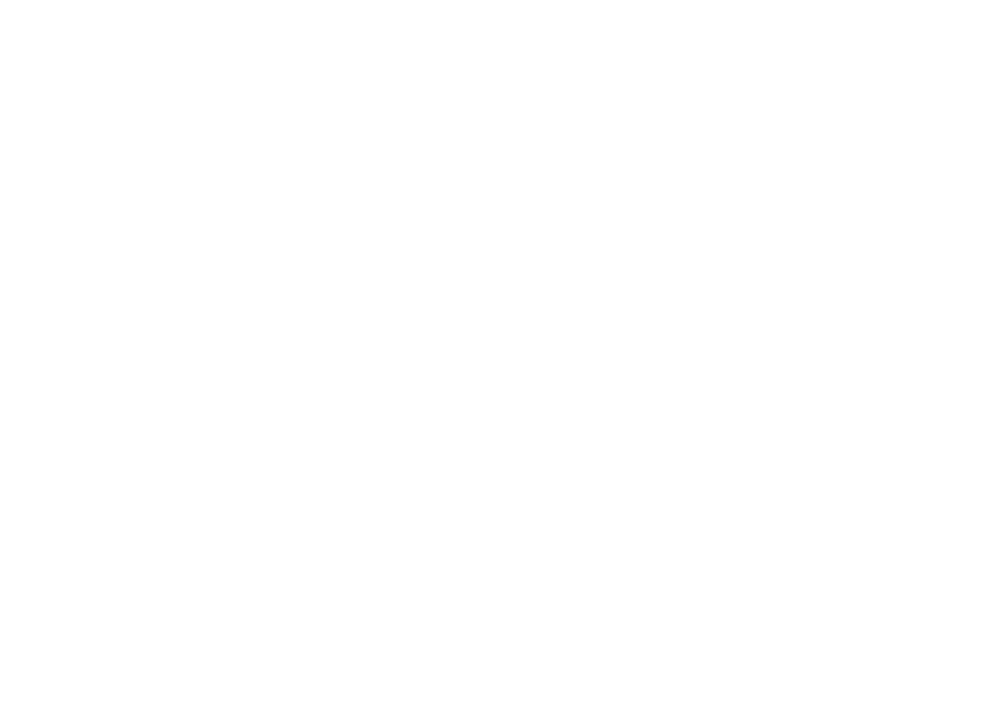
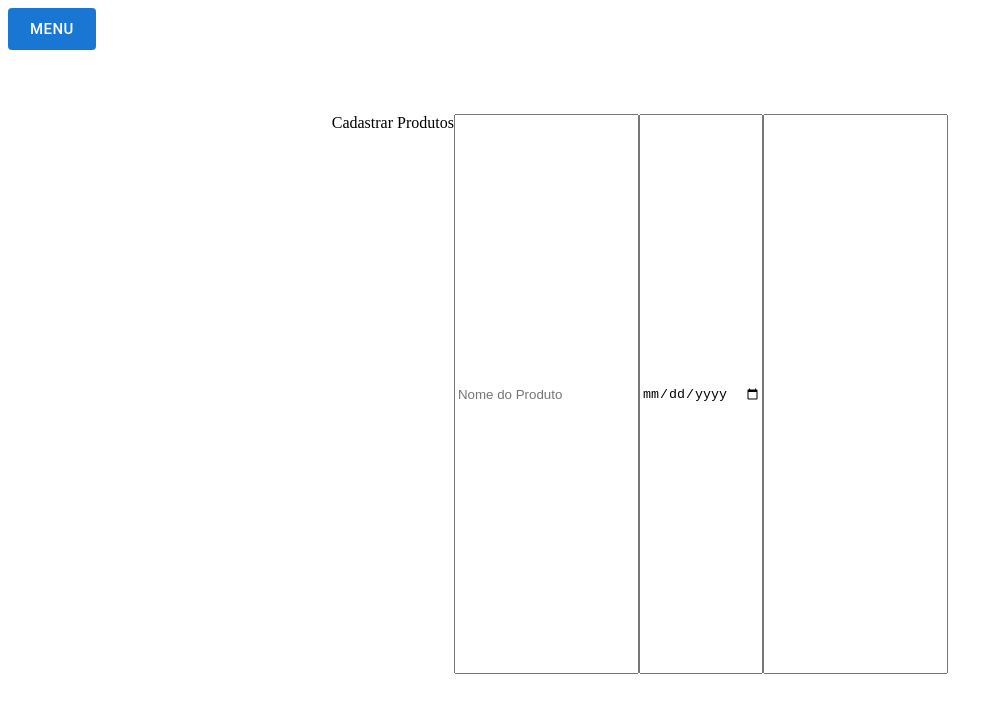
Before and after one commit to JessanyKaline/estoque-pousada, a React (Create React App) app: page /cadastrar in a window 1280 px wide. Before the commit this address had no page. Shown: the top 712 px of the page, without its empty margins (0-1003 px from the left). Built offline with nearby package versions, Linux system fonts and the light colour scheme.

Commit message:
inicio pagina cadastrar

```diff
--- a/src/App.js
+++ b/src/App.js
@@ -3,6 +3,7 @@
 
 import Login from "./pages/Login";
 import Home from './pages/Home';
+import Cadastrar from './pages/Cadastrar';
 
 function App() {
   return (
@@ -10,6 +11,7 @@
       <Routes>
         <Route path="/" element={<Login />} />
         <Route path="/home" element={<Home />} />
+        <Route path="/cadastrar" element={<Cadastrar />} />
         </Routes>
     </BrowserRouter>
   );
--- /dev/null
+++ b/src/pages/Cadastrar.jsx
@@ -0,0 +1,20 @@
+import React from 'react';
+import {StyledDiv} from './Home';
+import {linkStyle} from './Home';
+import Menu from '../molecules/Menu';
+
+export default function Cadastrar() {
+  return (
+    <div>
+      <Menu />
+      <StyledDiv>
+      Cadastrar Produtos
+      <input type="text" placeholder='Nome do Produto' />
+      <input type="date" />
+      <input type="number" />
+
+      </StyledDiv>
+
+    </div>
+  )
+}
--- a/src/pages/Home.jsx
+++ b/src/pages/Home.jsx
@@ -4,6 +4,8 @@
 import List from '@mui/material/List';
 import ListItem from '@mui/material/ListItem';
 import Menu from '../molecules/Menu';
+import {Link} from 'react-router-dom';
+
 
 export const StyledDiv = styled.div`
 display: flex;
@@ -17,6 +19,9 @@
 
 `
 
+export const linkStyle = {
+    textDecoration: "none",
+    };
 
 
 export default function Home() {
@@ -27,15 +32,15 @@
     <List>
 
           <ListItem >
-            <Button variant="contained" sx={{ marginBottom:3, marginTop:5, width:300}}> Relatórios</Button>
+           <Link style={linkStyle}> <Button variant="contained" sx={{ marginBottom:3, marginTop:5, width:300}}> Relatórios</Button></Link>
           </ListItem>
 
           <ListItem>
-            <Button variant="contained"  sx={{ marginBottom:3, marginTop:3, width:300}}> Cadastrar</Button>
+          <Link style={linkStyle}><Button variant="contained"  sx={{ marginBottom:3, marginTop:3, width:300}}> Cadastrar</Button></Link>
           </ListItem>
 
           <ListItem>
-            <Button variant="contained" sx={{ marginBottom:3, marginTop:3, width:300}}> Saídas</Button>
+          <Link style={linkStyle}><Button variant="contained" sx={{ marginBottom:3, marginTop:3, width:300}}> Saídas</Button></Link>
           </ListItem>
 
       </ List>
```
